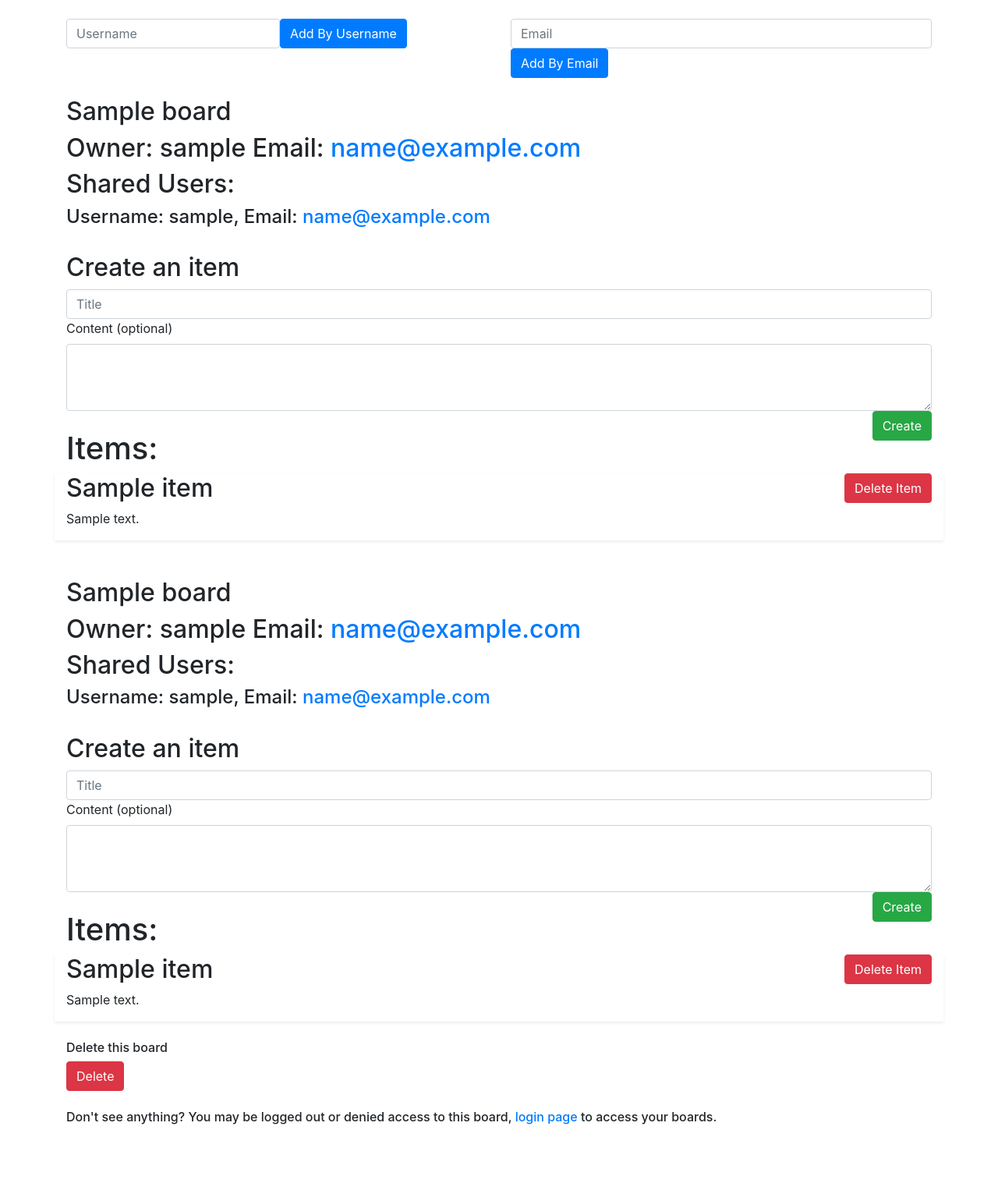
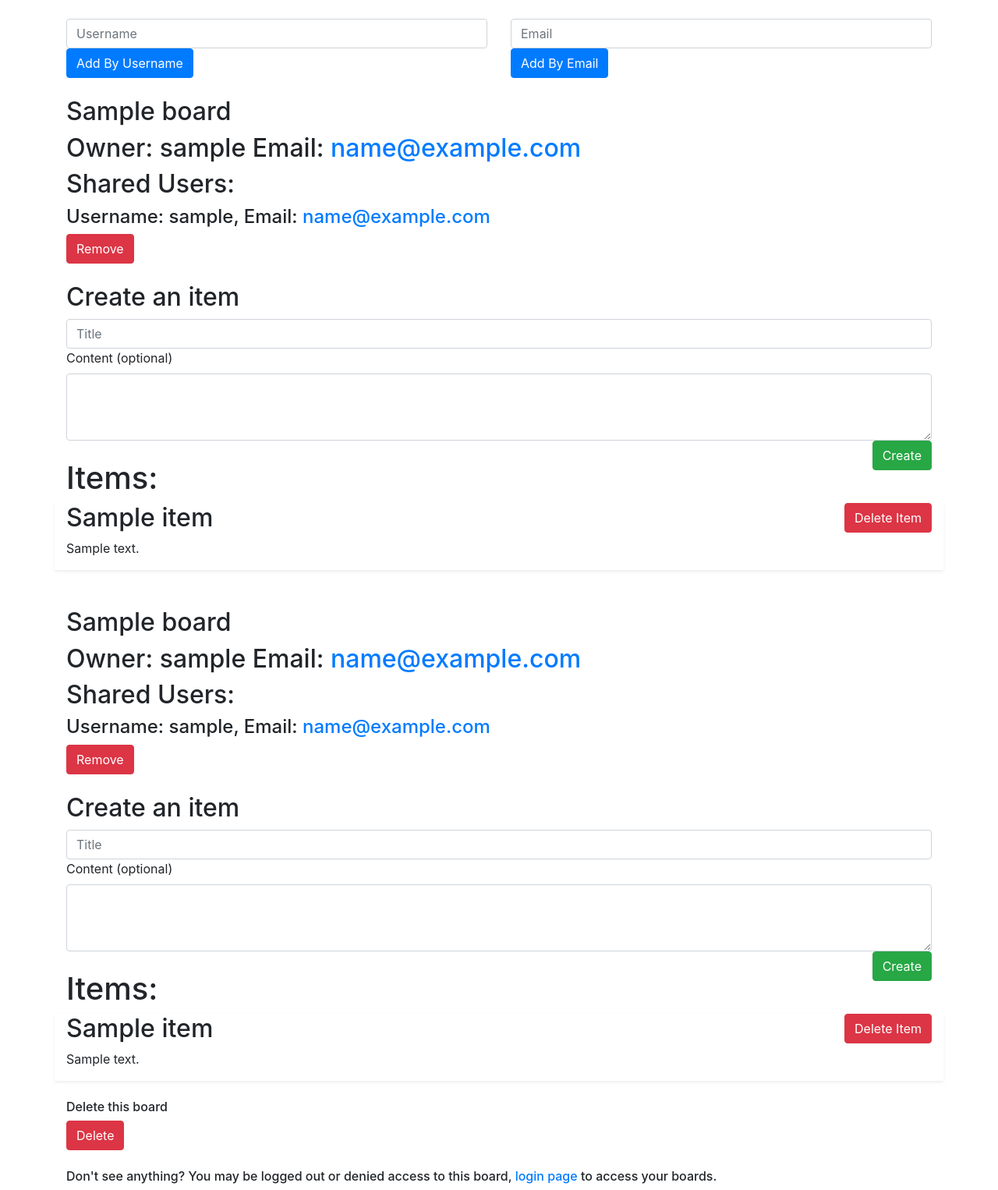
Before and after one commit to ViktorBash/Twizzle, a Django app: page /board/1/ in a window 1280 px wide. Shown: the part 62-1588 px from the top of the page at 78% size. Before the commit the page ends 1504 px from the top, so only its background shows below. Run offline with Django 3.2, Linux system fonts and the light colour scheme; a user stored in the database is signed in; tables that the repository leaves empty hold one stand-in row (values such as "Sample post"); some libraries are stand-ins or nearby versions.

Commit message:
Now board owners can remove users from the board

```diff
--- a/todo.txt
+++ b/todo.txt
@@ -1,7 +1,8 @@
 ToDo:
 
-- Add a user via their email
-- Remove a user's access (remove button next to their name)
+- Remove a user's access (remove button next to their name for only board owners)
+- Show when items were created and who created them
+
 
 Advanced:
 - Make a toggle button for the owner of a board when adding a user to either send the user an email or not that they
--- a/twizzle/todoboard/templates/todoboard/board_detail.html
+++ b/twizzle/todoboard/templates/todoboard/board_detail.html
@@ -13,7 +13,7 @@
         {% if boards.author == user %} <!-- If owner, show the add user button -->
             <div class="row">
                 <div class="col">
-                    <form action="add-user/" method="post" class="form-inline">
+                    <form action="add-user/" method="post">
                         {% csrf_token %}
                         <input class="form-control" type="text" placeholder="Username" name="shared_user">
                         <button type="submit" class="btn btn-primary">Add By Username</button>
--- a/twizzle/todoboard/templates/todoboard/board_detail_block.html
+++ b/twizzle/todoboard/templates/todoboard/board_detail_block.html
@@ -4,9 +4,16 @@
         href="mailto:{{ boards.author.email }}"> {{ boards.author.email }}</a></h2>
 <h2>Shared Users:</h2>
 {% for shared_user in shared_users %}
+
     <h4>Username: {{ shared_user.shared_author.username }}, Email: <a
             href="mailto:{{ shared_user.shared_author.email }}"> {{ shared_user.shared_author.email }}</a>
     </h4>
+    {% if user == boards.author %}
+        <form action="remove-user/{{ shared_user.id }}/" method="post">
+        {% csrf_token %}
+        <button type="submit" class="btn btn-danger">Remove</button>
+        </form>
+    {% endif %}
 {% endfor %}
 
 <br>
--- a/twizzle/todoboard/urls.py
+++ b/twizzle/todoboard/urls.py
@@ -12,5 +12,6 @@ urlpatterns = [
     path('board/<int:pk>/create-item/', views.create_item, name='create-item'),
     path('board/<int:pk>/add-user/', views.BoardAddUser, name='add-user'),
     path('board/<int:pk>/add-user-email/', views.BoardAddUserEmail, name='add-user-email'),
+    path('board/<int:pk>/remove-user/<int:userpk>/', views.BoardRemoveUser, name='remove-user'),
 
 ]
--- a/twizzle/todoboard/views.py
+++ b/twizzle/todoboard/views.py
@@ -94,7 +94,6 @@ class BoardDelete(LoginRequiredMixin, DeleteView, UserPassesTestMixin):
 
 
 def BoardAddUser(request, pk):
-    print("add by username")
     shared_user = request.POST['shared_user']
 
     # This try/except block is for adding users only if the user exists or is not shared to the board already
@@ -118,7 +117,6 @@ def BoardAddUser(request, pk):
 
 
 def BoardAddUserEmail(request, pk):
-    print("Add by email")
     shared_user_email = request.POST['shared_user_email']
     try:  # Try to get the user
         user_to_share = User.objects.get(email=shared_user_email)
@@ -133,3 +131,10 @@ def BoardAddUserEmail(request, pk):
 
     return_link = "/board/" + str(pk) + "/"
     return redirect(return_link)
+
+
+def BoardRemoveUser(request, pk, userpk):
+    Shared_User.objects.get(pk=userpk).delete()
+    return_link = "/board/" + str(pk) + "/"
+
+    return redirect(return_link)
```
